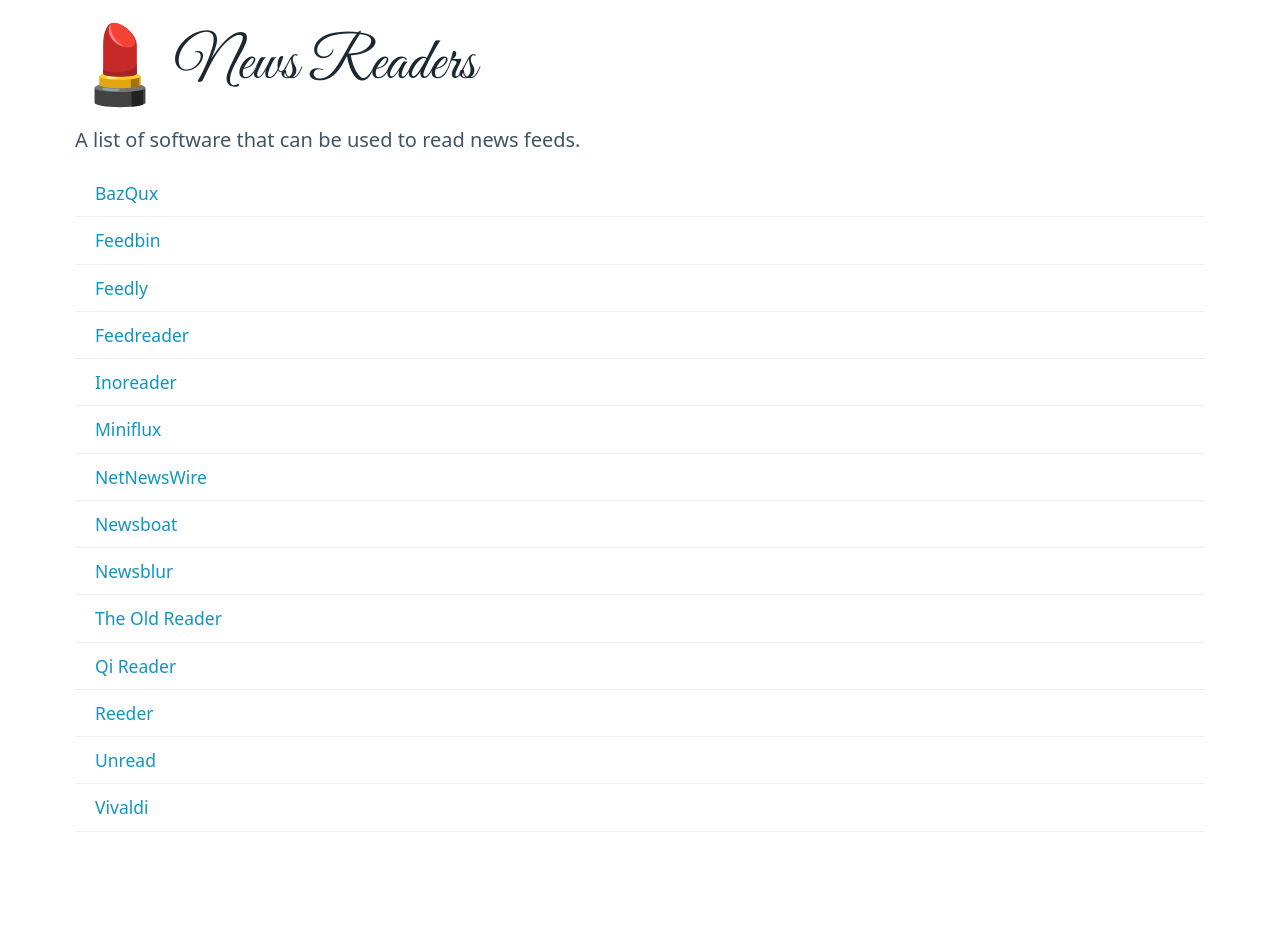
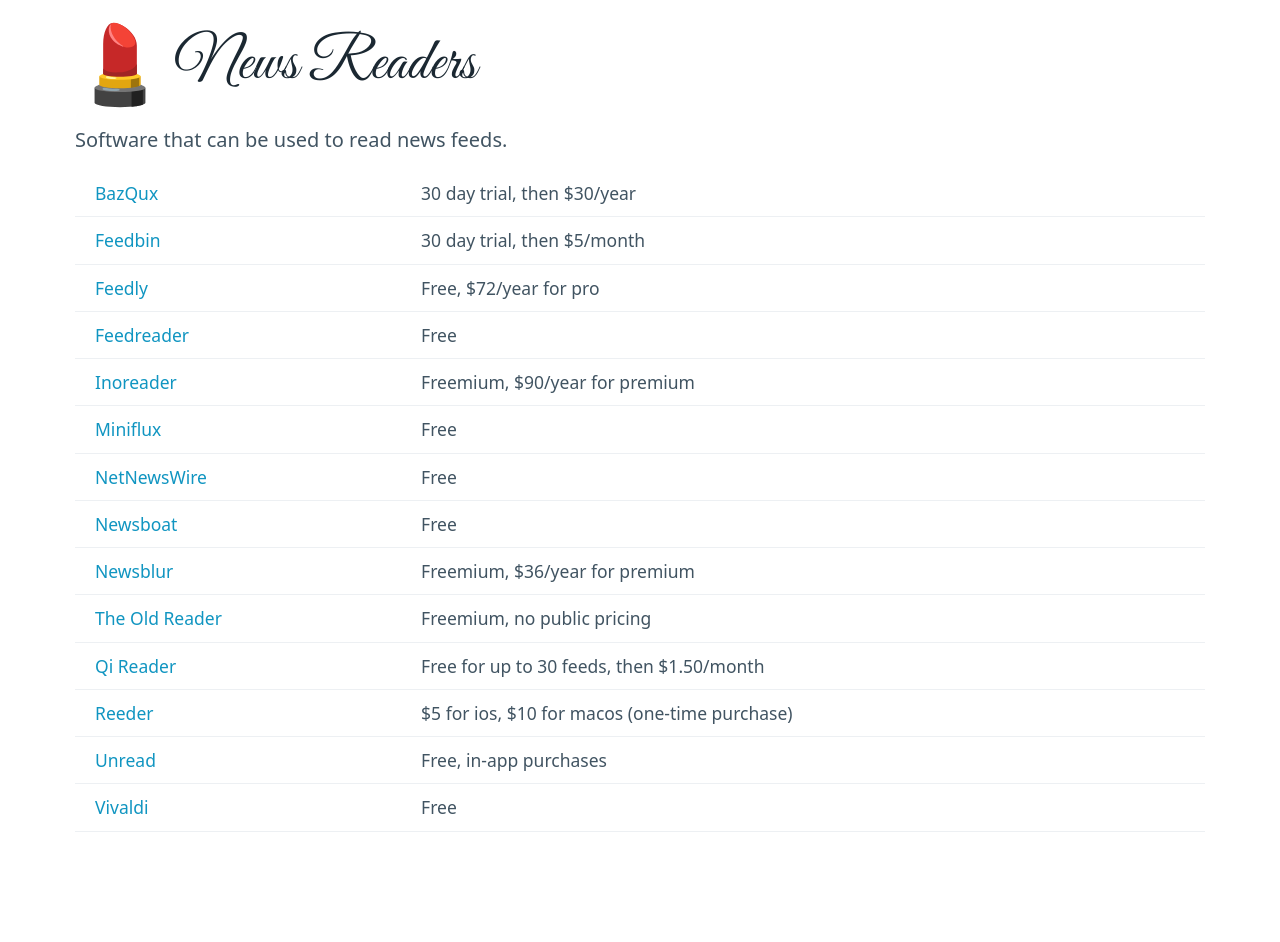
Before and after one commit to fileformat/rss.style, a Jekyll site: the page built from docs/newsreaders.html, in a window 1280 px wide. Built offline with Jekyll 4.4.1, drawn with Linux system fonts in a browser that asks for light colours.

Commit message:
ADD: pricing info on news readers

```diff
--- a/docs/_data/newsreaders.yaml
+++ b/docs/_data/newsreaders.yaml
@@ -4,52 +4,77 @@
 # add short description, pricing, platform(s), logo/icon, mini-review, last-updated, other links
 #
 # a really old list: https://sourceforge.net/projects/quicksub/
-# https://feedbin.com/apps
-# https://bazqux.com/apps
 #
 - name: "BazQux"
   url: "https://bazqux.com/"
   platforms: [ "web" ]
   pricing: "30 day trial, then $30/year"
   notes: "Also a backend for various [installable news reader apps](https://bazqux.com/apps)"
+  apps: "https://bazqux.com/apps"
 
 - name: "Feedbin"
   url: "https://feedbin.com/"
   pricing: "30 day trial, then $5/month"
+  apps: "https://feedbin.com/apps"
 
 - name: "Feedly"
   url: "https://feedly.com/"
+  pricing: "Free, $72/year for pro"
 
 - name: "Feedreader"
   url: "https://feedreader.com/"
+  platforms: [ "linux", "web", "windows" ]
+  pricing: "Free"
 
 - name: "Inoreader"
   url: "https://www.inoreader.com/"
+  pricing: "Freemium, $90/year for premium"
+  platforms: [ "android", "ios", "web" ]
 
 - name: "Miniflux"
   url: "https://miniflux.app/"
+  platforms: [ "freebsd", "linux", "macos", "openbsd", "windows" ]
+  pricing: "Free"
 
 - name: "NetNewsWire"
   url: "https://netnewswire.com/"
+  platforms: [ "macos", "ios" ]
+  pricing: "Free"
 
 - name: "Newsboat"
   url: "https://newsboat.org/"
+  platforms: [ "linux", "macos", "freebsd" ]
+  notes: "Terminal-based, need to build from source"
+  pricing: "Free"
 
 - name: "Newsblur"
   url: "https://newsblur.com/"
+  platforms: [ "android", "ios", "web" ]
+  pricing: "Freemium, $36/year for premium"
 
 - name: "The Old Reader"
   url: "https://theoldreader.com/"
+  platforms: [ "android", "ios", "linux", "web" ]
+  pricing: "Freemium, no public pricing"
 
 - name: "Qi Reader"
   url: "https://www.qireader.com/"
+  platform: [ "web" ]
   pricing: "Free for up to 30 feeds, then $1.50/month"
 
 - name: "Reeder"
   url: "http://reederapp.com/"
+  platforms: [ "macos", "ios" ]
+  pricing: "$5 for ios, $10 for macos (one-time purchase)"
 
 - name: "Unread"
   url: "https://www.goldenhillsoftware.com/unread/"
   platforms: [ "ios" ]
+  pricing: "Free, in-app purchases"
 
 - name: "Vivaldi"
+  url: "https://vivaldi.com/features/feed-reader/"
+  platforms: [ "android", "ios", "macos", "linux", "windows" ]
+  icon: "https://www.vectorlogo.zone/logos/vivaldi/vivaldi-icon.svg"
+  logo: "https://www.vectorlogo.zone/logos/vivaldi/vivaldi-ar21.svg"
+  pricing: "Free"
--- a/docs/newsreaders.html
+++ b/docs/newsreaders.html
@@ -3,16 +3,21 @@
 ---
 
 <p>
-    A list of software that can be used to read news feeds.
+    Software that can be used to read news feeds.
 </p>
 
 
 <table>
     {% for newsreader in site.data.newsreaders %}
-    <tr>
-        <td>
-            <a href="{{newsreader.url}}">{{newsreader.name}}</a>
-        </td>
-    </tr>
+    <tbody>
+        <tr>
+            <td>
+                <a href="{{newsreader.url}}">{{newsreader.name}}</a>
+            </td>
+            <td>
+                {{newsreader.pricing}}
+            </td>
+        </tr>
+    </tbody>
     {% endfor %}
 </table>
```
